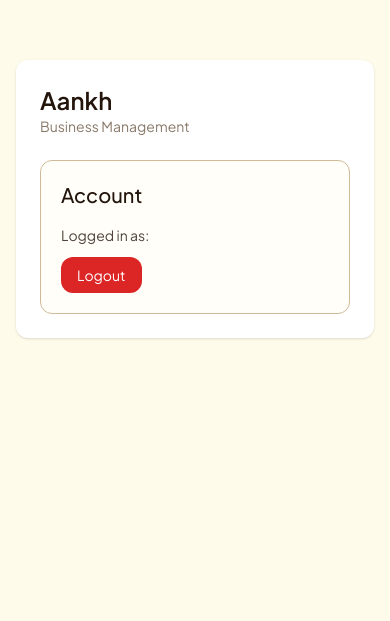
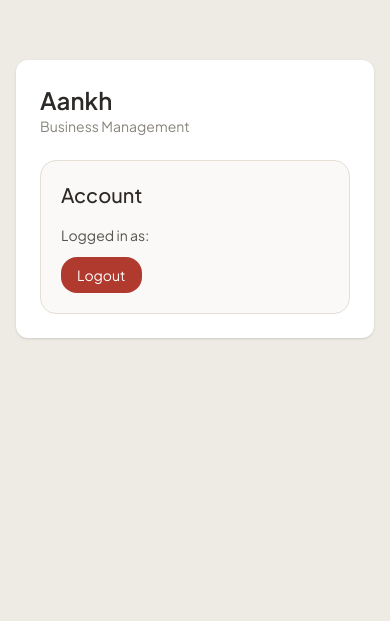
Before and after one commit to overpoweredchannels-gif/business-helper, a Next.js app: page / in a window 390 px wide. Shown: the part 223-844 px from the top of the page. Built offline with nearby package versions, Linux system fonts and the light colour scheme; no server answers.

Commit message:
Refine Aankh workspace palette, responsive cards and motion

```diff
--- a/src/app/globals.css
+++ b/src/app/globals.css
@@ -19,62 +19,49 @@ html { zoom: var(--app-zoom, 1); }
   background: var(--color-card, #fff); color: inherit;
 }
 
-/* PeopleOS pivot (LOCAL-ONLY branch design/global-visual-override, 2026-11-02, NOT on main):
-   Replaces the 2026-11-01 Intelligence Palette with Umair's exact colours + PeopleOS language:
-   Dutch White #FCEEC9 (page canvas), Licorice #23140C (text, panel, dark sidebar),
-   Rojo #E4281F (primary buttons/active, ring), Xanthous #FFBE54 (accents, warning fills),
-   Khaki #D0BA98 (secondary fills, decorative borders), Dark Red #91040C (primary hover, headers).
-   Computed ratios (not estimates): Licorice on Dutch White 15.48:1; white on Rojo 4.54:1;
-   Rojo on white card / primary-light 4.54:1; Licorice on Khaki 9.48:1; Licorice on Xanthous
-   10.83:1; Dark Red on Dutch White 8.18:1; warning-text #92400E on Dutch White 6.15:1
-   (supersedes #B45309, which fell to 4.36:1 on the darker Dutch White canvas).
-   Derived shades (no new hues): muted #FFFBEB (near-white warm wash), muted-foreground /
-   light-text #6B5844 (Licorice tint), input #9A7F57 (deepened Khaki, 3.28:1+ vs canvas/card/muted).
-   DISCLOSED EXCEPTIONS: Rojo text on its own 10% tint (bg-primary/10 pills) is 3.89:1 and
-   Rojo text directly on Dutch White is 3.94:1 — both below 4.5:1, so text-primary must sit on
-   white cards / primary-light, never bare on the canvas; the pill fix (dark-red pill text)
-   is ready if strict compliance is wanted. Dark block mirrors in palette hues only;
-   dark mode remains disabled (no toggle). Token names unchanged; values only. */
+/* Aankh: warm paper, terracotta actions and licorice navigation. */
 @theme inline {
-  --color-background: #FCEEC9;
-  --color-foreground: #23140C;
-  --color-card: #FFFFFF;
-  --color-card-foreground: #23140C;
-  --color-primary: #E4281F;
-  --color-primary-foreground: #FFFFFF;
-  --color-primary-hover: #91040C;
-  --color-primary-on-dark: #FFBE54;
-  --color-primary-light: #FFFFFF;
-  --color-secondary: #D0BA98;
-  --color-secondary-foreground: #23140C;
-  --color-secondary-strong: #E4281F;
-  --color-muted: #FFFBEB;
-  --color-muted-foreground: #6B5844;
-  --color-muted-light: #D0BA98;
-  --color-accent: #FFBE54;
-  --color-accent-foreground: #23140C;
-  --color-accent-strong: #E4281F;
-  --color-destructive: #DC2626;
-  --color-destructive-foreground: #FFFFFF;
-  --color-destructive-bg: #FEF2F2;
-  --color-success: #35704F;
-  --color-success-foreground: #FFFFFF;
-  --color-warning: #FFBE54;
-  --color-warning-text: #92400E;
-  --color-warning-foreground: #23140C;
-  --color-body: #23140C;
-  --color-light-text: #6B5844;
-  --color-panel: #23140C;
-  --color-panel-foreground: #FCEEC9;
-  --color-border: #D0BA98;
-  --color-input: #9A7F57;
-  --color-ring: #E4281F;
+  /* Warm paper and terracotta retain Aankh's earthy identity. Color is
+     strongest on actions; surrounding surfaces stay quiet. */
+  --color-background: #f7f5f0;
+  --color-foreground: #2d2926;
+  --color-card: #ffffff;
+  --color-card-foreground: #2d2926;
+  --color-primary: #a44a2b;
+  --color-primary-foreground: #ffffff;
+  --color-primary-hover: #934026;
+  --color-primary-on-dark: #e8a98c;
+  --color-primary-light: #f5ece7;
+  --color-secondary: #f0e7df;
+  --color-secondary-foreground: #7a3a22;
+  --color-muted: #eeebe5;
+  --color-muted-foreground: #6c665d;
+  --color-muted-light: #dcd7cf;
+  --color-accent: #f2ece3;
+  --color-accent-foreground: #7a3a22;
+  --color-destructive: #b03a2e;
+  --color-destructive-foreground: #ffffff;
+  --color-destructive-bg: #fdf3f2;
+  --color-success: #35704f;
+  --color-success-foreground: #ffffff;
+  --color-warning-text: #8a5c27;
+  --color-panel-foreground: #f7f5f0;
+  --color-secondary-strong: #a44a2b;
+  --color-accent-strong: #a44a2b;
+  --color-warning: #8a5c27;
+  --color-warning-foreground: #ffffff;
+  --color-body: #4a4540;
+  --color-light-text: #6c665d;
+  --color-panel: #1e1712;
+  --color-border: #e5dfd5;
+  --color-input: #898178;
+  --color-ring: #a44a2b;
   --font-ui: var(--font-plus-jakarta);
   --font-heading: var(--font-plus-jakarta);
   --font-brand: var(--font-libre-baskerville);
   --font-mono: ui-monospace, monospace;
   --text-small: 0.8125rem;
-  --radius: 0.75rem;
+  --radius: 1rem;
 }
 
 @keyframes fadeIn {
@@ -118,38 +105,95 @@ html { zoom: var(--app-zoom, 1); }
 }
 
 .dark {
-  --color-background: #23140C;
-  --color-foreground: #FCEEC9;
-  --color-card: #23140C;
-  --color-card-foreground: #FCEEC9;
-  --color-panel: #23140C;
-  --color-panel-foreground: #FCEEC9;
-  --color-primary: #E4281F;
-  --color-primary-foreground: #FFFFFF;
-  --color-primary-hover: #FFBE54;
-  --color-primary-light: #91040C;
-  --color-secondary: #D0BA98;
-  --color-secondary-foreground: #23140C;
-  --color-secondary-strong: #FFBE54;
-  --color-muted: #23140C;
-  --color-muted-foreground: #D0BA98;
-  --color-accent: #91040C;
-  --color-accent-foreground: #FCEEC9;
-  --color-accent-strong: #FFBE54;
-  --color-success: #7FBF98;
-  --color-warning: #FFBE54;
-  --color-warning-text: #FFBE54;
-  --color-body: #FCEEC9;
-  --color-light-text: #D0BA98;
-  --color-destructive-bg: #450A0A;
-  --color-border: #D0BA98;
-  --color-input: #D0BA98;
+  --color-background: #171411;
+  --color-foreground: #f7f5f0;
+  --color-card: #211c18;
+  --color-card-foreground: #f7f5f0;
+  --color-primary: #f0b79a;
+  --color-primary-foreground: #2d1a12;
+  --color-primary-hover: #e0a488;
+  --color-primary-on-dark: #f0b79a;
+  --color-primary-light: #3a241c;
+  --color-secondary: #382c24;
+  --color-secondary-foreground: #e8d5cb;
+  --color-muted: #302922;
+  --color-muted-foreground: #b0aaa0;
+  --color-muted-light: #51473c;
+  --color-accent: #342b22;
+  --color-accent-foreground: #e8d5cb;
+  --color-success: #7fbf98;
+  --color-warning-text: #e0b070;
+  --color-panel-foreground: #f7f5f0;
+  --color-secondary-strong: #f0b79a;
+  --color-accent-strong: #f0b79a;
+  --color-warning: #e0b070;
+  --color-success-foreground: #171411;
+  --color-warning-foreground: #171411;
+  --color-body: #cfc9c1;
+  --color-light-text: #b0aaa0;
+  --color-destructive-bg: #3a201d;
+  --color-destructive: #f0a49a;
+  --color-destructive-foreground: #171411;
+  --color-panel: #171411;
+  --color-border: #42382f;
+  --color-input: #96897b;
+  --color-ring: #f0b79a;
 }
 
 body {
   background: var(--color-background);
   color: var(--color-foreground);
   font-family: var(--font-ui);
+}
+
+/* Shared workspace surfaces: quiet depth, with movement reserved for feedback. */
+.aankh-card {
+  box-shadow: 0 1px 2px color-mix(in srgb, var(--color-panel) 4%, transparent);
+  transition: border-color 180ms ease, box-shadow 180ms ease, transform 180ms ease;
+}
+.aankh-metric { border-top: 2px solid var(--color-primary-light); }
+.aankh-action { transition: background-color 180ms ease, transform 180ms ease; }
+.aankh-action:active { transform: scale(.98); }
+.responsive-content :where(button, a, input, select, textarea) {
+  scroll-margin-top: 6rem;
+}
+.responsive-content :where(button, input, select, textarea) {
+  transition: background-color 180ms ease, border-color 180ms ease, box-shadow 180ms ease;
+}
+.responsive-content :where(thead) { background: var(--color-muted); }
+.responsive-content :where(tbody tr) { transition: background-color 150ms ease; }
+.responsive-content :where(tbody tr:hover) { background-color: var(--color-primary-light); }
+
+/* A small CSS object adds dimensional character without a canvas or runtime. */
+.aankh-object { position: relative; width: 2rem; height: 2rem; perspective: 160px; }
+.aankh-object span { position: absolute; inset: .5rem; border: 1px solid var(--color-primary); backface-visibility: hidden; }
+.aankh-object span:nth-child(1) { background: var(--color-primary-light); transform: rotateX(-25deg) rotateY(35deg) translateZ(8px); }
+.aankh-object span:nth-child(2) { background: var(--color-secondary); transform: rotateX(-25deg) rotateY(125deg) translateZ(8px); }
+.aankh-object span:nth-child(3) { background: var(--color-accent); transform: rotateX(65deg) rotateZ(-35deg) translateZ(8px); }
+@keyframes workspace-enter {
+  from { transform: translateY(8px); }
+  to { transform: translateY(0); }
+}
+@keyframes object-enter {
+  from { transform: rotateY(-35deg) translateY(4px); }
+  to { transform: rotateY(0) translateY(0); }
+}
+@keyframes chart-enter {
+  from { transform: scaleY(0); }
+  to { transform: scaleY(1); }
+}
+@media (prefers-reduced-motion: no-preference) {
+  .aankh-dashboard > :where(header, section, [data-dashboard-widget]) { animation: workspace-enter 360ms ease-out both; }
+  .aankh-dashboard > section { animation-delay: 60ms; }
+  .aankh-object { animation: object-enter 700ms ease-out both; }
+  .aankh-chart-bar { transform-box: fill-box; transform-origin: center bottom; animation: chart-enter 500ms ease-out both; }
+}
+@media (hover: hover) and (pointer: fine) and (prefers-reduced-motion: no-preference) {
+  button.aankh-metric:hover, .aankh-card:focus-within {
+    border-color: var(--color-input);
+    box-shadow: 0 4px 12px color-mix(in srgb, var(--color-panel) 5%, transparent);
+  }
+  button.aankh-metric:hover { transform: translateY(-2px); }
 }
 
 .mobile-navigation {
--- a/src/components/dashboard/Header.tsx
+++ b/src/components/dashboard/Header.tsx
@@ -319,8 +319,8 @@ export function Header({
   };
 
   return (
-    <header className="sticky top-0 z-30 bg-background/80 backdrop-blur-md border-b border-border">
-      <div className="flex items-center justify-between h-14 px-4 sm:px-6 lg:px-8">
+    <header className="sticky top-0 z-30 bg-card border-b border-border">
+      <div className="flex min-h-16 flex-wrap items-center justify-between gap-y-2 px-3 py-2 sm:px-6 lg:px-8">
         {/* Mobile menu + Logo */}
         <div className="flex min-w-0 items-center gap-1 sm:gap-3 lg:hidden">
           <button
--- a/src/components/dashboard/widgets/AIInsightCard.tsx
+++ b/src/components/dashboard/widgets/AIInsightCard.tsx
@@ -17,7 +17,7 @@ export function AIInsightCard({ insight, confidence, action, onLearnMore, reason
   const confidenceColor =
     confidence >= 80 ? "text-success" : confidence >= 60 ? "text-warning-text" : "text-destructive";
   return (
-    <div className="rounded-xl border border-border bg-gradient-to-br from-accent/60 to-card p-6 shadow-[0_1px_2px_rgb(35_20_12/0.07),0_16px_32px_-16px_rgb(35_20_12/0.22)] transition-all duration-200 hover:shadow-[0_4px_16px_rgba(35,20,12,0.1)]">
+    <div className="aankh-card rounded-xl border border-border bg-primary-light p-5 transition-all duration-200">
       <div className="flex items-start gap-3">
         <div className="size-10 rounded-xl bg-warning flex items-center justify-center shrink-0 shadow-sm">
           <Lightbulb className="size-5 text-warning-foreground" />
@@ -29,7 +29,7 @@ export function AIInsightCard({ insight, confidence, action, onLearnMore, reason
           </div>
           <p className="text-sm text-foreground font-medium leading-relaxed">{insight}</p>
           {reason && <p className="text-xs text-light-text mt-1.5 leading-relaxed">{reason}</p>}
-          <div className="flex items-center gap-4 mt-3">
+          <div className="flex flex-wrap items-center gap-3 mt-3">
             <div className="flex items-center gap-1.5">
               <span className="text-xs text-light-text">{t('dashboard.aiConfidence')}</span>
               <span className={cn("text-xs font-semibold", confidenceColor)}>{confidence}%</span>
@@ -37,7 +37,7 @@ export function AIInsightCard({ insight, confidence, action, onLearnMore, reason
             {action && (
               <button
                 onClick={onLearnMore}
-                className="inline-flex items-center gap-1 text-xs font-medium text-primary hover:text-primary-hover transition-colors"
+                className="inline-flex min-h-11 items-center gap-1 rounded-md px-2 focus-visible:outline-none focus-visible:ring-2 focus-visible:ring-ring text-xs font-medium text-primary hover:text-primary-hover transition-colors"
               >
                 {action}
                 <ArrowRight className="size-3" />
--- a/src/components/dashboard/widgets/RecentActivity.tsx
+++ b/src/components/dashboard/widgets/RecentActivity.tsx
@@ -39,7 +39,7 @@ interface RecentActivityProps {
 export function RecentActivity({ activities, onViewAll }: RecentActivityProps) {
   const { t } = useRegional();
   return (
-    <div className="rounded-xl border border-border bg-card p-6 shadow-[0_1px_2px_rgb(35_20_12/0.07),0_16px_32px_-16px_rgb(35_20_12/0.22)]">
+    <div className="aankh-card rounded-xl border border-border bg-card p-6">
       <div className="flex items-center justify-between mb-4">
         <h3 className="text-sm font-semibold text-foreground">{t('dashboard.recentActivity')}</h3>
         {onViewAll && (
--- a/src/components/dashboard/widgets/SmartModule.tsx
+++ b/src/components/dashboard/widgets/SmartModule.tsx
@@ -32,7 +32,7 @@ export function SmartModule({ title, summary, onOpen, children, badge, badgeColo
   };
 
   return (
-    <div className="rounded-xl border border-border bg-card shadow-[0_1px_2px_rgb(35_20_12/0.07),0_16px_32px_-16px_rgb(35_20_12/0.22)] transition-all duration-200 hover:shadow-[0_4px_16px_rgba(35,20,12,0.08)]">
+    <div className="aankh-card rounded-xl border border-border bg-card transition-all duration-200">
       <div className="flex items-center justify-between gap-2 p-4">
         <button
           type="button"
```
Also changed, not shown: src/components/dashboard/DashboardView.tsx (+4 -4 lines), src/components/dashboard/widgets/BusinessHealthCard.tsx (+5 -5 lines), src/components/dashboard/widgets/ChartsSection.tsx (+17 -15 lines), src/components/dashboard/widgets/KPICard.tsx (+5 -5 lines), src/components/dashboard/widgets/QuickActions.tsx (+8 -9 lines), 1 other file (tests, documents, lock files or other folders).
